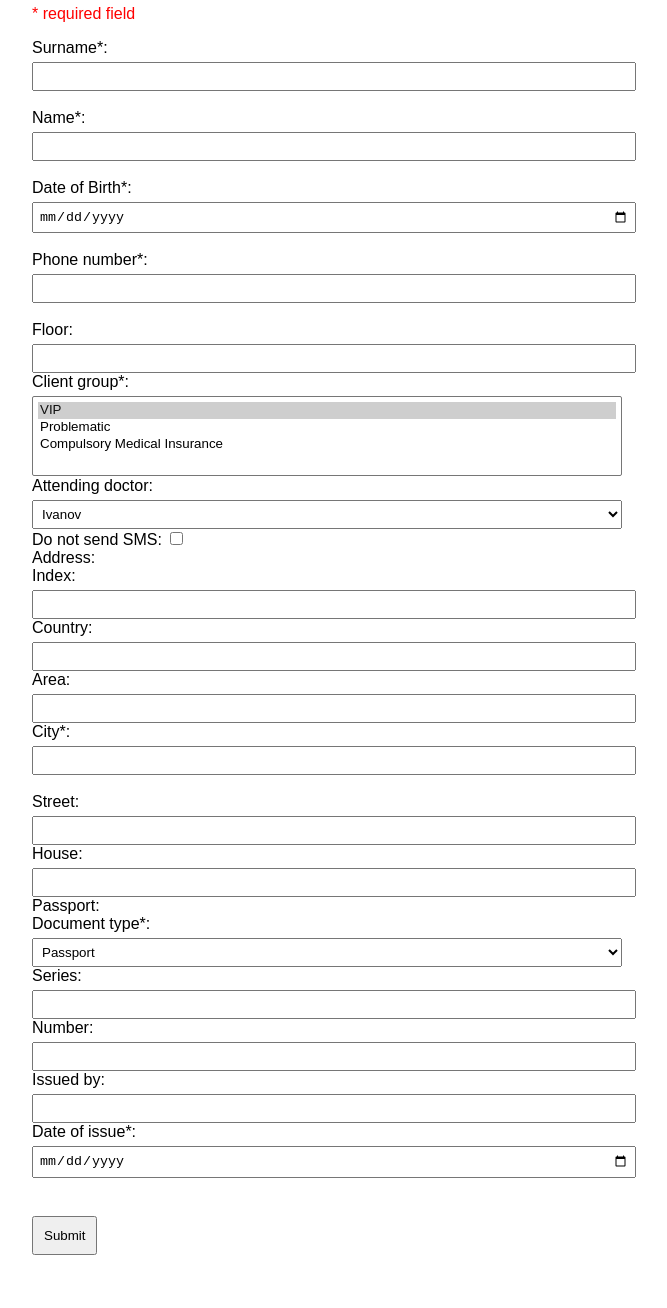
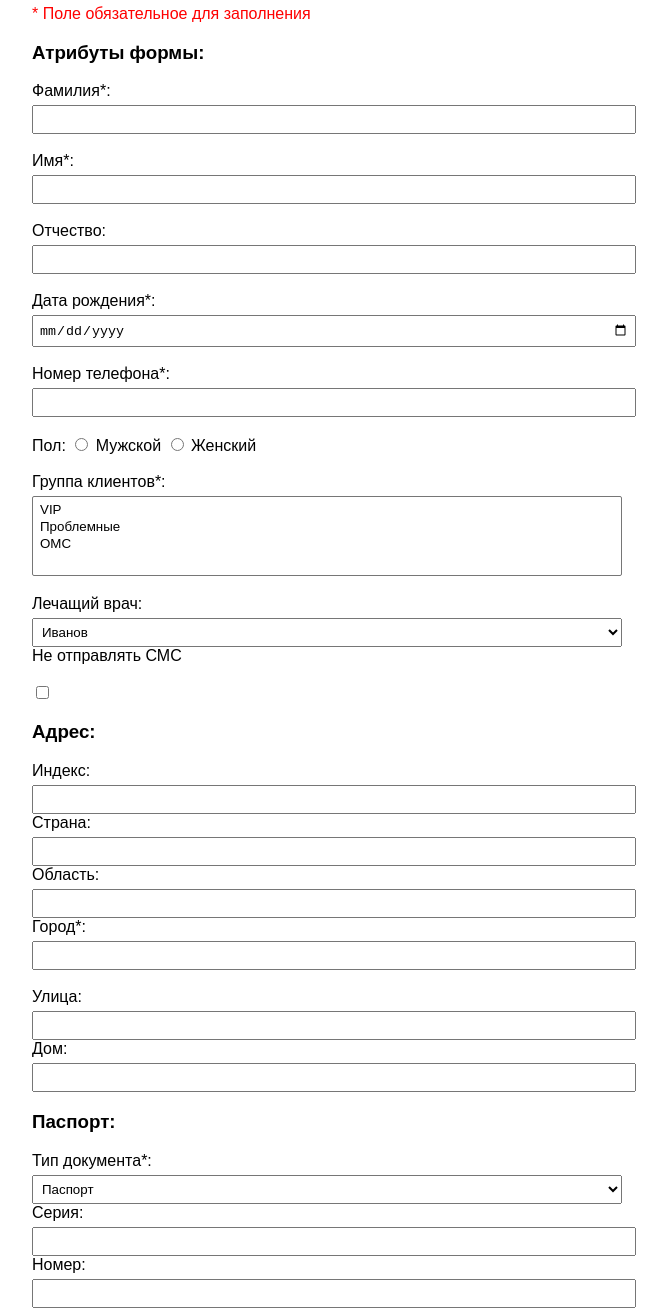
Before and after one commit to Appolinarial/Client-Form, a plain HTML site: page index.html in a window 1280 px wide. Shown: the part 63-1371 px from the top of the page, without its empty margins (308-975 px from the left). Before the commit the page ends 1338 px from the top, so only its background shows below. Drawn offline with Linux system fonts and the light colour scheme.

Commit message:
translated from ENG to RU

```diff
--- a/form.js
+++ b/form.js
@@ -1,6 +1,5 @@
-document.getElementById('clientForm').addEventListener('submit', function (event) {
+document.getElementById('clientForm').addEventListener('submit', (event) => {
     const form = document.querySelector("#clientForm");
-    console.log(new FormData(form));
 
     var phone = document.getElementById('phone').value;
     var phoneError = document.getElementById('phoneError');
--- a/index.html
+++ b/index.html
@@ -7,43 +7,86 @@
 </head>
 
 <body>
-    <h2>Client Creation Form</h2>
+    <h2>Форма создания клиента</h2>
     <form id="clientForm" action="/action_page.php">
-        <p><span class="error">* required field</span></p>
-        Surname*: <input type="text" id="surname" required><span class="error" id="surnameError"></span><br>
-        Name*: <input type="text" id="name" required><span class="error" id="nameError"></span><br>
-        Date of Birth*: <input type="date" id="dob" required><span class="error" id="dobError"></span><br>
-        Phone number*: <input type="text" id="phone" required><span class="error" id="phoneError"></span><br>
-        Floor: <input type="number" id="floor"><br>
-        Client group*: <select id="clientGroup" multiple required>
-            <option value="VIP" selected="selected">VIP</option>
-            <option value="Problematic">Problematic</option>
-            <option value="Compulsory Medical Insurance">Compulsory Medical Insurance</option>
-        </select><span class="error" id="groupError"></span><br>
-        Attending doctor: <select id="doctor">
-            <option value="Ivanov">Ivanov</option>
-            <option value="Zakharov">Zakharov</option>
-            <option value="Chernysheva">Chernysheva</option>
+        <p><span class="error">* Поле обязательное для заполнения</span></p>
+
+        <h3>Атрибуты формы:</h3>
+        <label for="lastName">Фамилия*:</label>
+        <input type="text" id="surname" required><span class="error" id="surnameError"></span><br>
+
+        <label for="firstName">Имя*:</label>
+        <input type="text" id="name" required><span class="error" id="nameError"></span><br>
+
+        <label for="middleName">Отчество:</label>
+        <input type="text" id="middleName" name="middleName"><br><br>
+
+        <label for="dob">Дата рождения*:</label>
+        <input type="date" id="dob" required><span class="error" id="dobError"></span><br>
+
+        <label for="phone">Номер телефона*:</label>
+        <input type="text" id="phone" required><span class="error" id="phoneError"></span><br>
+
+        <label for="gender">Пол:</label>
+        <input type="radio" id="male" name="gender" value="male"> Мужской
+        <input type="radio" id="female" name="gender" value="female"> Женский<br><br>
+
+        <label for="clientGroup">Группа клиентов*:</label>
+        <select id="clientGroup" name="clientGroup" multiple required>
+            <option value="VIP">VIP</option>
+            <option value="Проблемные">Проблемные</option>
+            <option value="ОМС">ОМС</option>
+        </select><br><br>
+
+        <label for="doctor">Лечащий врач:</label>
+        <select id="doctor">
+            <option value="Ivanov">Иванов</option>
+            <option value="Zakharov">Захаров</option>
+            <option value="Chernysheva">Чернышева</option>
         </select><br>
-        Do not send SMS: <input type="checkbox" id="noSMS"><br>
-        Address:<br>
-        Index: <input type="text" id="index"><br>
-        Country: <input type="text" id="country"><br>
-        Area: <input type="text" id="area"><br>
-        City*: <input type="text" id="city" required><span class="error" id="cityError"></span><br>
-        Street: <input type="text" id="street"><br>
-        House: <input type="text" id="house"><br>
-        Passport:<br>
-        Document type*: <select id="docType" required>
-            <option value="Passport">Passport</option>
-            <option value="Birth Certificate">Birth Certificate</option>
-            <option value="Water. ID">Water. ID</option>
+
+        <label for="noSMS">Не отправлять СМС</label><br><br>
+        <input type="checkbox" id="noSMS"><br>
+
+        <h3>Адрес:</h3>
+        <label for="index">Индекс:</label>
+        <input type="text" id="index"><br>
+
+        <label for="country">Страна:</label>
+        <input type="text" id="country"><br>
+
+        <label for="region">Область:</label>
+        <input type="text" id="area"><br>
+
+        <label for="city">Город*:</label>
+        <input type="text" id="city" required><span class="error" id="cityError"></span><br>
+
+        <label for="street">Улица:</label>
+        <input type="text" id="street"><br>
+
+        <label for="house">Дом:</label>
+        <input type="text" id="house"><br>
+
+        <h3>Паспорт:</h3>
+        <label for="docType">Тип документа*:</label>
+        <select id="docType" required>
+            <option value="Passport">Паспорт</option>
+            <option value="Birth Certificate">Свидетельство о рождении</option>
+            <option value="Water. ID">Вод. удостоверение</option>
         </select><span class="error" id="docTypeError"></span><br>
-        Series: <input type="text" id="series"><br>
-        Number: <input type="text" id="number"><br>
-        Issued by: <input type="text" id="issuedBy"><br>
-        Date of issue*: <input type="date" id="issueDate" required><span class="error" id="issueDateError"></span><br>
-        <input type="submit" value="Submit">
+
+        <label for="passportSeries">Серия:</label>
+        <input type="text" id="series"><br>
+
+        <label for="number">Номер:</label>
+        <input type="text" id="number"><br>
+
+        <label for="issuedBy">Кем выдан:</label>
+        <input type="text" id="issuedBy"><br>
+
+        <label for="issueDate">Дата выдачи*:</label>
+        <input type="date" id="issueDate" required><span class="error" id="issueDateError"></span><br>
+        <input type="submit" value="Создать клиента">
     </form>
     <p id="successMessage"></p>
     <script src="form.js"></script>
```
